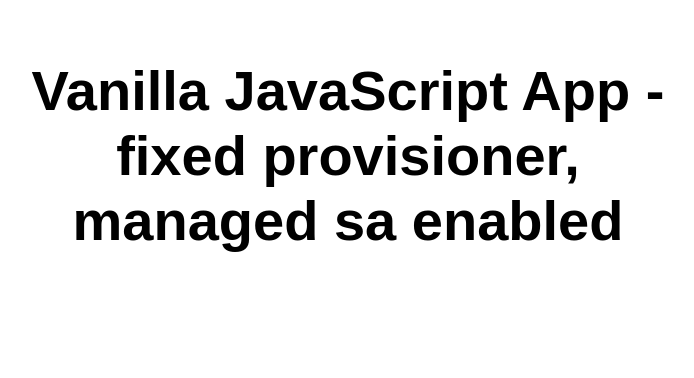
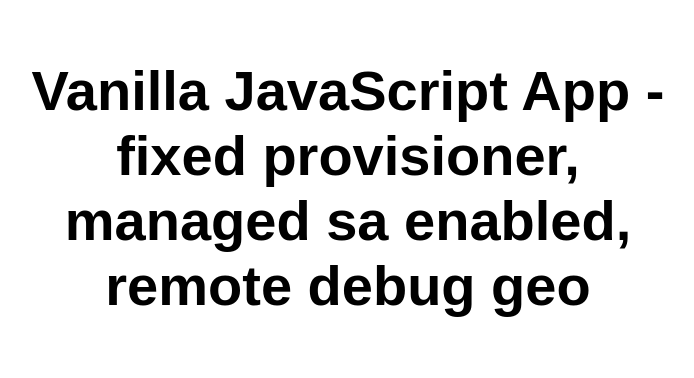
Before and after one commit to cmriachi/vanilla-basic-3, a website: page src/index.html in a window 1280 px wide. Shown: the whole page, without its empty margins (292-986 px from the left). Drawn offline with Linux system fonts and the light colour scheme.

Commit message:
Update index.html

```diff
--- a/src/index.html
+++ b/src/index.html
@@ -10,7 +10,7 @@
 
 <body>
   <main>
-    <h1>Vanilla JavaScript App - fixed provisioner, managed sa enabled</h1>
+    <h1>Vanilla JavaScript App - fixed provisioner, managed sa enabled, remote debug geo</h1>
   </main>
 </body>
 
```
